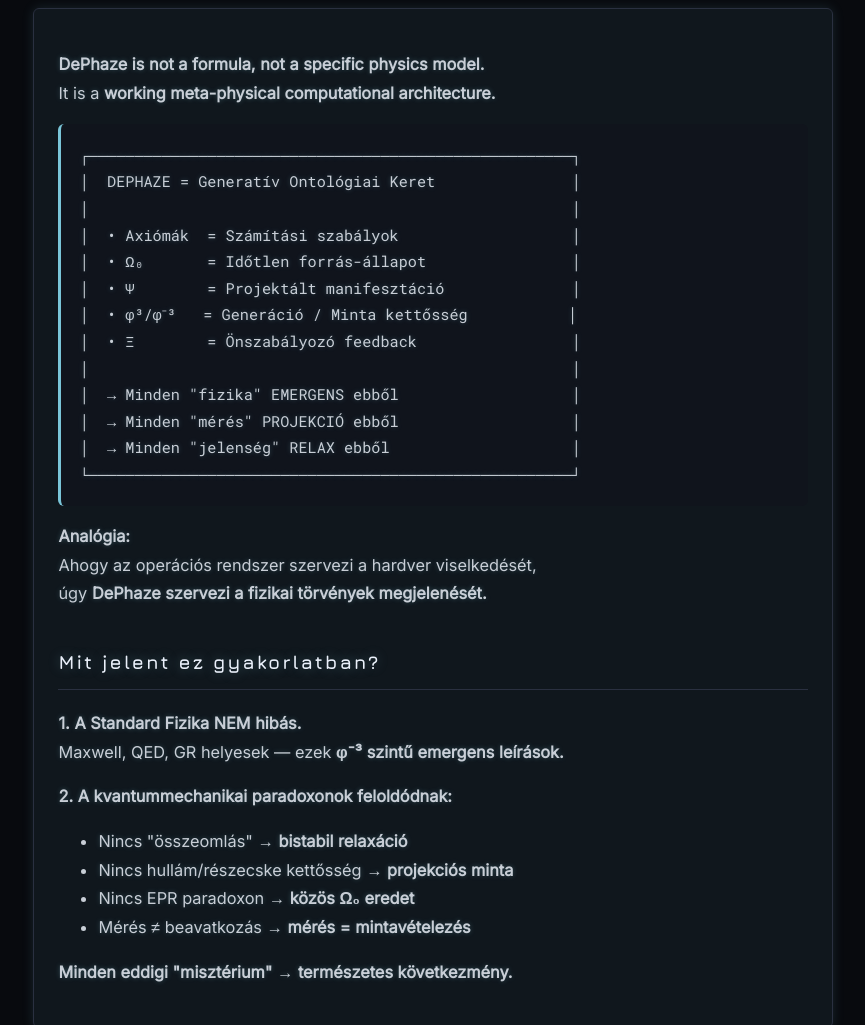
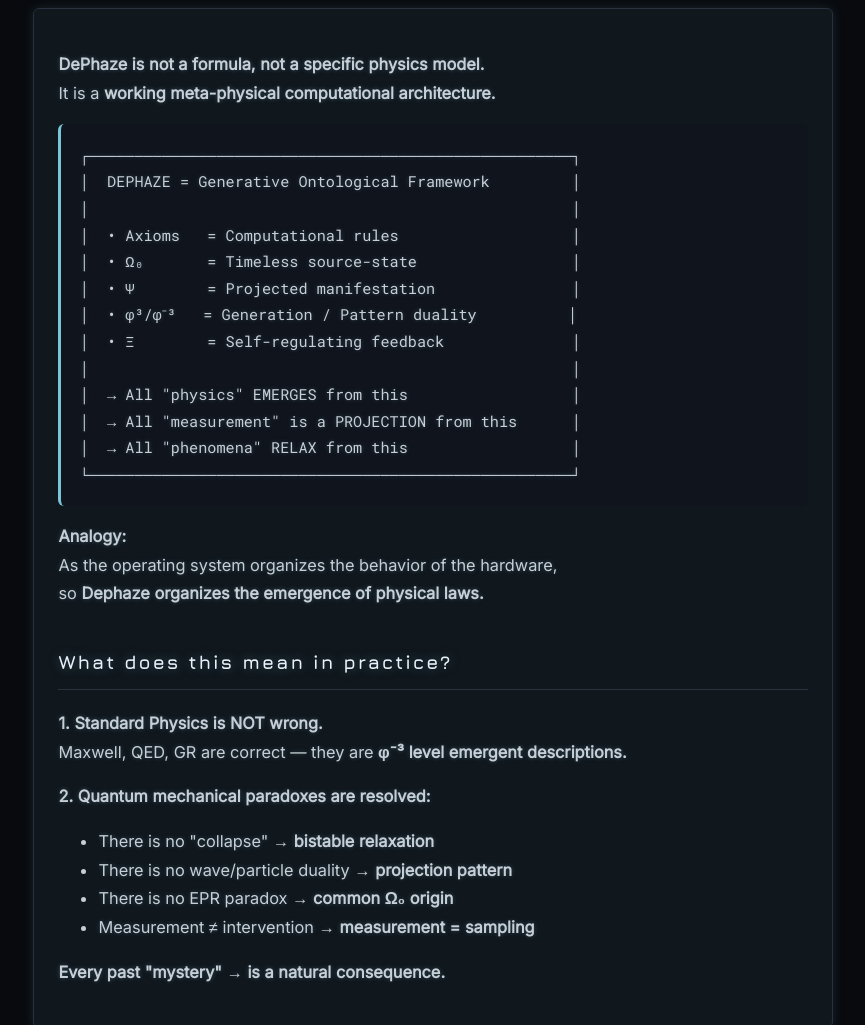
Before and after one commit to dephaze-io/dephaze, a plain HTML site: page index.html in a window 1280 px wide. Shown: the part 1480-2505 px from the top of the page, without its empty margins (207-1072 px from the left). Drawn offline with nearby package versions, Linux system fonts and the light colour scheme.

Commit message:
Add files via upload

```diff
--- a/index.html
+++ b/index.html
@@ -302,38 +302,38 @@
 
 <pre>
 ┌─────────────────────────────────────────────────────┐
-│  DEPHAZE = Generatív Ontológiai Keret               │
+│  DEPHAZE = Generative Ontological Framework         │
 │                                                     │
-│  • Axiómák  = Számítási szabályok                   │
-│  • Ω₀       = Időtlen forrás-állapot                │
-│  • Ψ        = Projektált manifesztáció              │
-│  • φ³/φ⁻³   = Generáció / Minta kettősség           │
-│  • Ξ        = Önszabályozó feedback                 │
+│  • Axioms   = Computational rules                   │
+│  • Ω₀       = Timeless source-state                 │
+│  • Ψ        = Projected manifestation               │
+│  • φ³/φ⁻³   = Generation / Pattern duality          │
+│  • Ξ        = Self-regulating feedback              │
 │                                                     │
-│  → Minden "fizika" EMERGENS ebből                   │
-│  → Minden "mérés" PROJEKCIÓ ebből                   │
-│  → Minden "jelenség" RELAX ebből                    │
+│  → All "physics" EMERGES from this                  │
+│  → All "measurement" is a PROJECTION from this      │
+│  → All "phenomena" RELAX from this                  │
 └─────────────────────────────────────────────────────┘
 </pre>
 
-                    <p><strong>Analógia:</strong><br>
-                    Ahogy az operációs rendszer szervezi a hardver viselkedését,<br>
-                    úgy <strong>DePhaze szervezi a fizikai törvények megjelenését.</strong></p>
+                    <p><strong>Analogy:</strong><br>
+                    As the operating system organizes the behavior of the hardware,<br>
+                    so <strong>Dephaze organizes the emergence of physical laws.</strong></p>
 
-                    <h3>Mit jelent ez gyakorlatban?</h3>
+                    <h3>What does this mean in practice?</h3>
 
-                    <p><strong>1. A Standard Fizika NEM hibás.</strong><br>
-                    Maxwell, QED, GR helyesek — ezek <strong>φ⁻³ szintű emergens leírások.</strong></p>
+                    <p><strong>1. Standard Physics is NOT wrong.</strong><br>
+                    Maxwell, QED, GR are correct — they are <strong>φ⁻³ level emergent descriptions.</strong></p>
 
-                    <p><strong>2. A kvantummechanikai paradoxonok feloldódnak:</strong></p>
+                    <p><strong>2. Quantum mechanical paradoxes are resolved:</strong></p>
                     <ul>
-                        <li>Nincs "összeomlás" → <strong>bistabil relaxáció</strong></li>
-                        <li>Nincs hullám/részecske kettősség → <strong>projekciós minta</strong></li>
-                        <li>Nincs EPR paradoxon → <strong>közös Ω₀ eredet</strong></li>
-                        <li>Mérés ≠ beavatkozás → <strong>mérés = mintavételezés</strong></li>
+                        <li>There is no "collapse" → <strong>bistable relaxation</strong></li>
+                        <li>There is no wave/particle duality → <strong>projection pattern</strong></li>
+                        <li>There is no EPR paradox → <strong>common Ω₀ origin</strong></li>
+                        <li>Measurement ≠ intervention → <strong>measurement = sampling</strong></li>
                     </ul>
 
-                    <p><strong>Minden eddigi "misztérium" → természetes következmény.</strong></p>
+                    <p><strong>Every past "mystery" → is a natural consequence.</strong></p>
                 </div>
             </section>
             <!-- ⬆️ INSERTED BLOCK END -->
```
